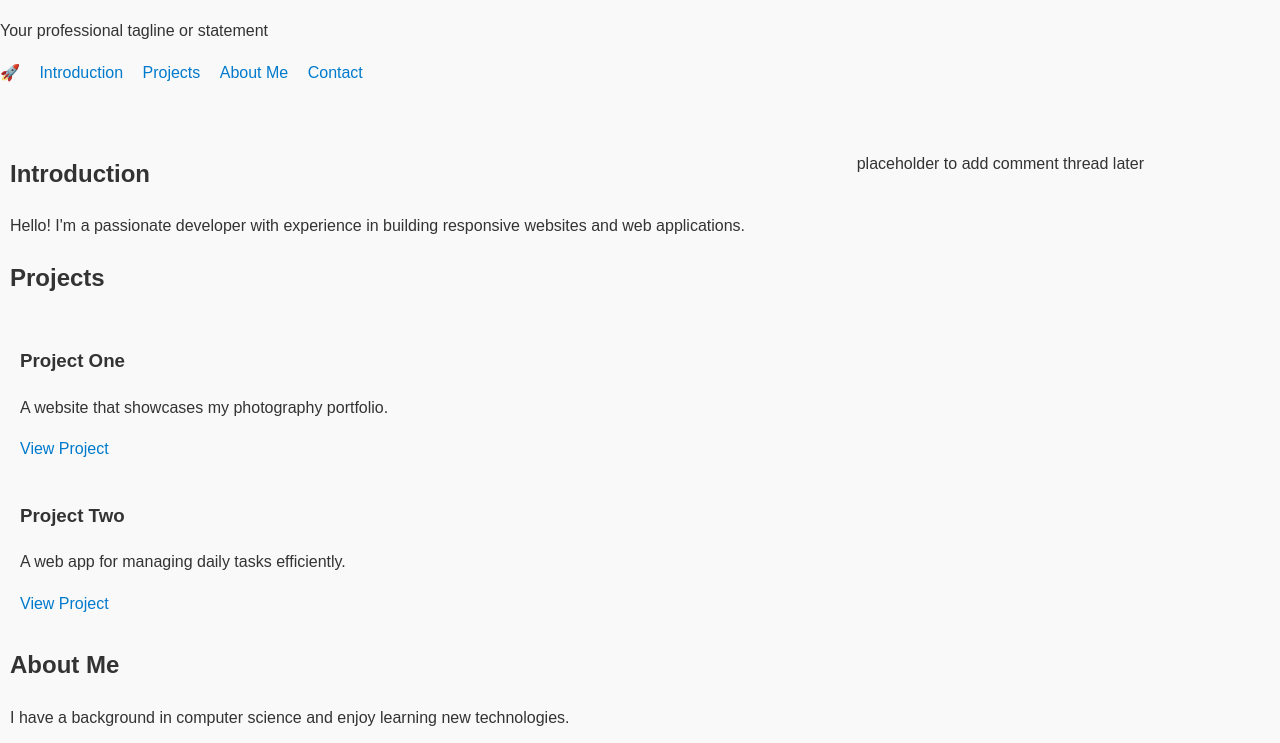
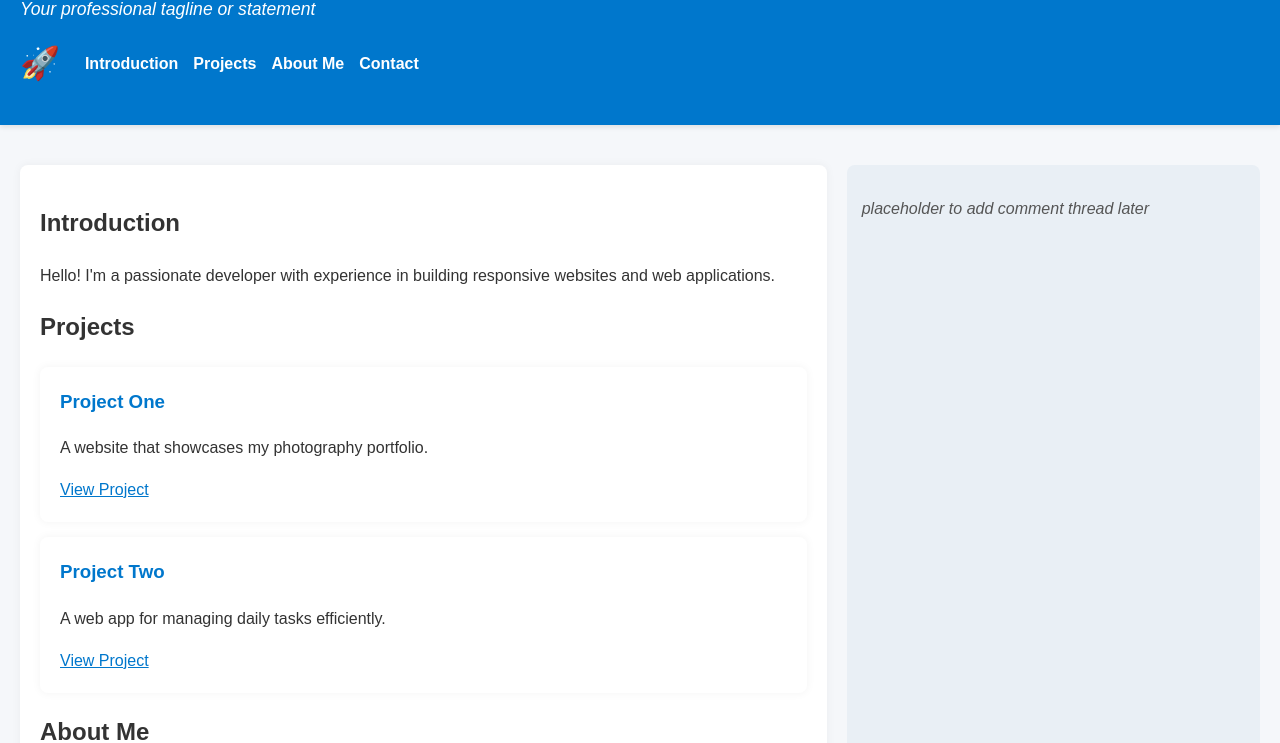
Before and after one commit to SAUMWANGEKA/alx_html_css, a plain HTML site: page css_basic/index.html in a window 1280 px wide. Shown: the part 76-819 px from the top of the page. Drawn offline with Linux system fonts and the light colour scheme.

Commit message:
Update styles.css

```diff
--- a/css_basic/styles.css
+++ b/css_basic/styles.css
@@ -1,30 +1,118 @@
-/* Make body and main flex containers */
-body {
-  display: flex;
-  flex-direction: column; /* stack header, main, footer vertically */
-  height: 100vh; /* make body full viewport height */
-  margin: 0; /* remove default margin */
+/* Logo styling */
+.logo {
+  font-size: 2rem;
+  padding-right: 10px;
+  user-select: none;
 }
 
-main {
+/* Body & basic styles */
+body {
+  font-family: Arial, sans-serif;
+  background: #f5f7fa;
+  color: #333;
+  margin: 0;
+  padding: 0;
   display: flex;
-  flex-direction: row; /* place article and aside side by side */
-  flex: auto; /* allow main to grow and fill available space */
-  height: auto;
+  flex-direction: column;
+  min-height: 100vh;
 }
 
-/* article takes 2/3 of width */
+/* Flexbox containers */
+main {
+  flex: auto;
+  display: flex;
+  flex-direction: row;
+  padding: 20px;
+  gap: 20px;
+}
+
 article {
   flex: 2;
-  overflow-y: auto; /* enable vertical scrolling */
-  padding: 10px;
-  box-sizing: border-box;
+  background: white;
+  padding: 20px;
+  border-radius: 8px;
+  box-shadow: 0 0 10px rgba(0,0,0,0.05);
+  overflow-y: auto;
 }
 
-/* aside takes 1/3 of width */
 aside {
   flex: 1;
-  overflow-y: auto; /* enable vertical scrolling */
-  padding: 10px;
-  box-sizing: border-box;
+  background: #e9eff5;
+  padding: 15px;
+  border-radius: 8px;
+  font-style: italic;
+  color: #555;
+  overflow-y: auto;
 }
+
+/* Header styles */
+header {
+  background-color: #0077cc;
+  color: white;
+  padding: 15px 20px;
+  box-shadow: 0 2px 5px rgba(0,0,0,0.1);
+}
+
+header h1 {
+  margin: 0;
+  font-weight: 700;
+}
+
+header p {
+  margin: 5px 0 15px 0;
+  font-style: italic;
+  font-size: 1.1rem;
+}
+
+/* Navigation styles */
+nav ul {
+  list-style: none;
+  padding: 0;
+  margin: 0;
+  display: flex;
+  align-items: center;
+}
+
+nav li {
+  margin-right: 20px;
+}
+
+nav a {
+  text-decoration: none;
+  color: white;
+  font-weight: 600;
+  transition: color 0.3s ease;
+}
+
+nav a:hover {
+  color: #ffcc00;
+}
+
+/* Projects styling */
+.project {
+  margin-bottom: 15px;
+}
+
+.project h3 {
+  margin-top: 0;
+  color: #0077cc;
+}
+
+.project a {
+  color: #0077cc;
+  text-decoration: underline;
+}
+
+.project a:hover {
+  color: #004a80;
+}
+
+/* Footer */
+footer {
+  background: #0077cc;
+  color: white;
+  text-align: center;
+  padding: 12px;
+  font-size: 0.9rem;
+  user-select: none;
+}
```
